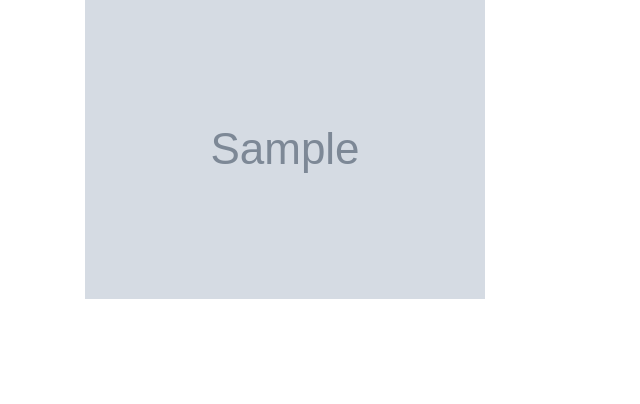
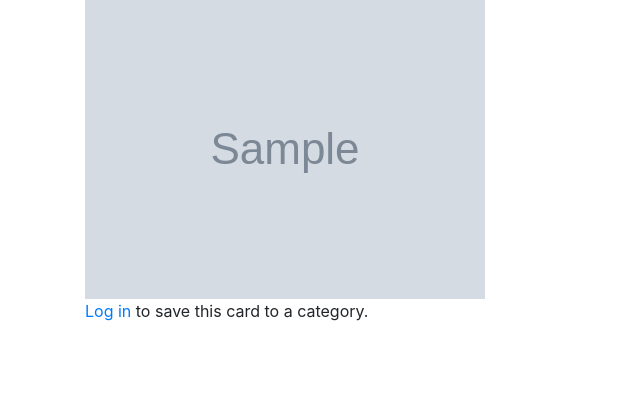
Before and after one commit to Stuartpkd/Commander-Tracker, a Django app: page /cards/card/1/ in a window 1280 px wide. Shown: the part 233-637 px from the top of the page, without its empty margins (0-640 px from the left). Run offline with Django 3.2, Linux system fonts and the light colour scheme; tables that the repository leaves empty hold one stand-in row (values such as "Sample post"); grey boxes marked "Sample" are stand-in pictures; some libraries are stand-ins or nearby versions.

Commit message:
Update card detail template

```diff
--- a/cards/templates/card_detail/card_detail.html
+++ b/cards/templates/card_detail/card_detail.html
@@ -12,5 +12,23 @@
   {% if card.image_url %}
   <img src="{{ card.image_url }}" alt="{{ card.name }}" />
   {% endif %}
+
+  <!-- Form to Add Card to Category -->
+  {% if user.is_authenticated %}
+  <div class="add-to-category-form">
+    <form method="post" action="{% url 'add_card_to_category' card.id %}">
+      {% csrf_token %}
+      <label for="category">Add to category:</label>
+      <select name="category" id="category">
+        {% for category in user_categories %}
+        <option value="{{ category.id }}">{{ category.name }}</option>
+        {% endfor %}
+      </select>
+      <button type="submit">Add</button>
+    </form>
+  </div>
+  {% else %}
+  <p><a href="{% url 'login' %}">Log in</a> to save this card to a category.</p>
+  {% endif %}
 </div>
 {% endblock %}
```
